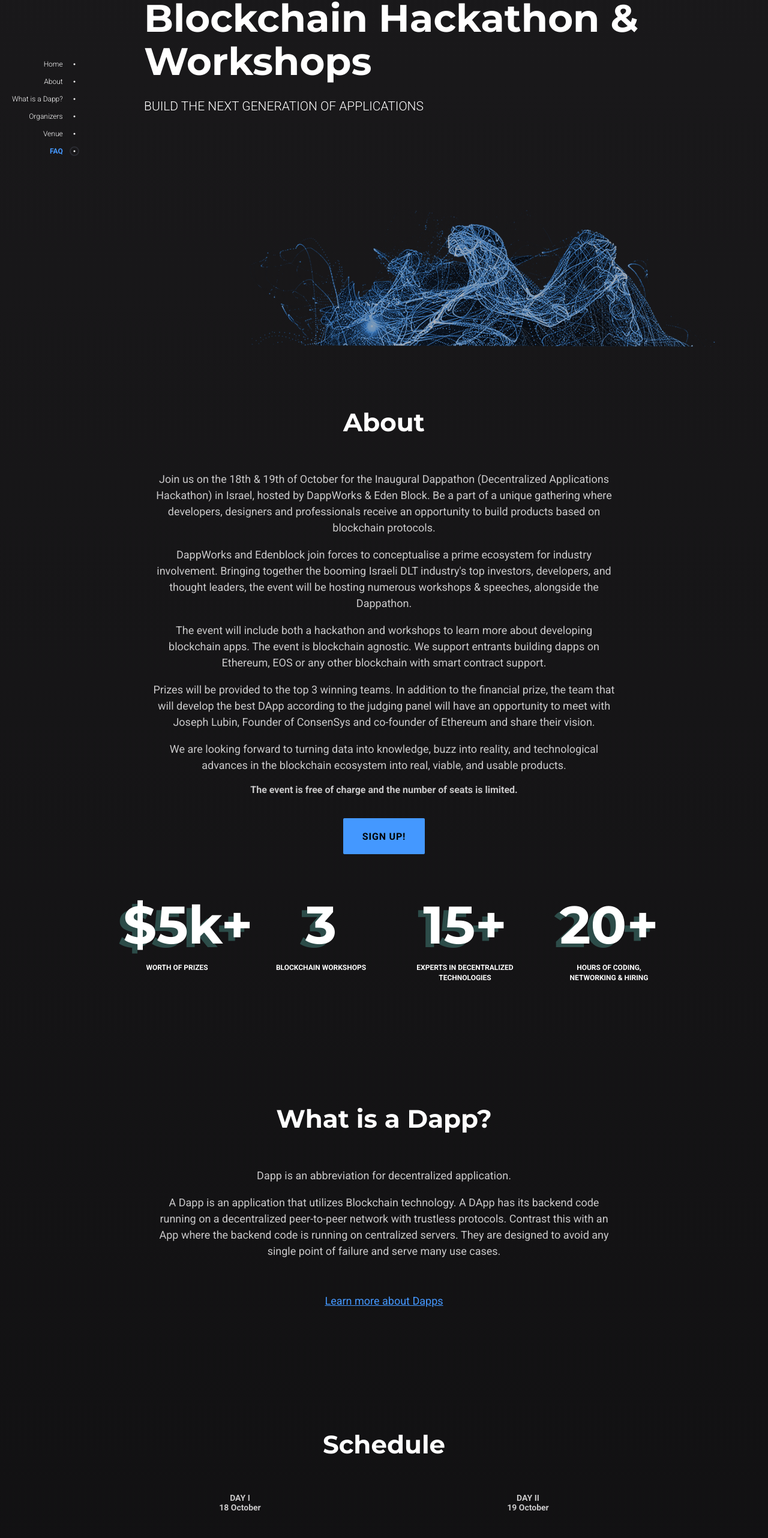
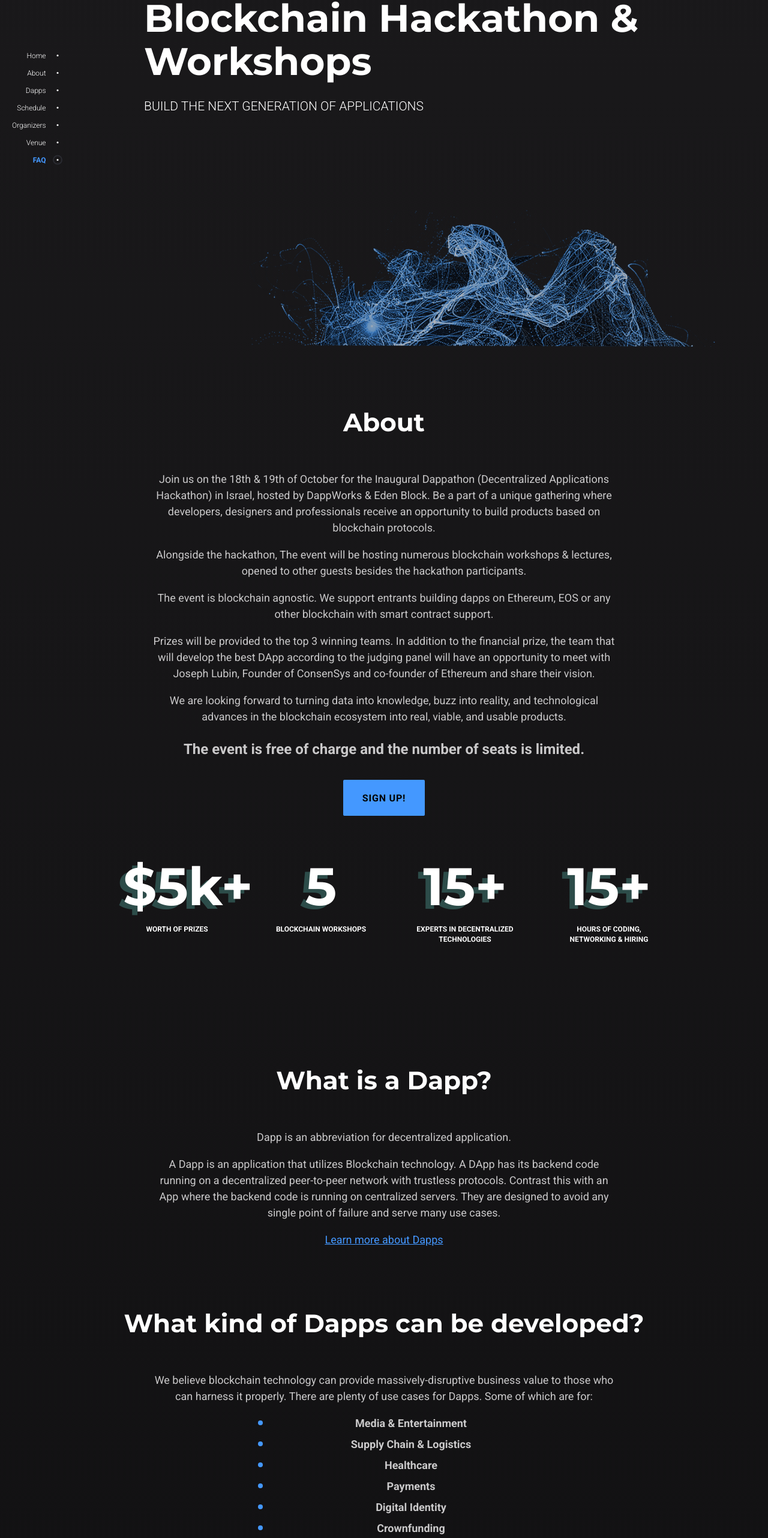
Before and after one commit to DappWorks/Dappathon, a website: page dappathon.html in a window 1280 px wide. Shown: the part 222-2786 px from the top of the page at 60% size. Drawn offline with Linux system fonts and the light colour scheme; some packages are replaced by stand-ins of ours.

Commit message:
Expand Dapps section. Rewrite paragraphs

```diff
--- a/dappathon.html
+++ b/dappathon.html
@@ -73,7 +73,10 @@
           <a href="#about" target="_blank">About</a>
         </li>
         <li>
-          <a href="#dapp" target="_blank">What is a Dapp?</a>
+          <a href="#dapps" target="_blank">Dapps</a>
+        </li>
+        <li>
+          <a href="#schedule" target="_blank">Schedule</a>
         </li>
         <!-- <li>
           <a href="#mentors" target="_blank">Mentors</a>
@@ -110,14 +113,14 @@
           <a class="page-nav__link nav-link" href="#about">About</a>
         </li>
         <li class="page-nav__list-item">
-          <a class="page-nav__link nav-link" href="#dapp">What is a Dapp?</a>
+          <a class="page-nav__link nav-link" href="#dapps">Dapps</a>
         </li>
         <!-- <li class="page-nav__list-item">
           <a class="page-nav__link nav-link" href="#mentors">Mentors</a>
         </li> -->
-        <!-- <li class="page-nav__list-item">
-          <a class="page-nav__link nav-link" href="#agenda">Agenda</a>
-        </li> -->
+        <li class="page-nav__list-item">
+          <a class="page-nav__link nav-link" href="#schedule">Schedule</a>
+        </li>
         <li class="page-nav__list-item">
           <a class="page-nav__link nav-link" href="#partners">Organizers</a>
         </li>
@@ -158,15 +161,12 @@
                 developers, designers
                 and professionals receive an opportunity to build products based on blockchain protocols.
               </p>
-              <p>DappWorks and Edenblock join forces to conceptualise a prime ecosystem for industry involvement.
-                Bringing together
-                the booming Israeli DLT industry's top investors, developers, and thought leaders, the event will be
-                hosting
-                numerous workshops & speeches, alongside the Dappathon. </p>
-              <p>The event will include both a hackathon and workshops to learn more about developing blockchain apps.
+              <p>Alongside the hackathon, The event will be hosting numerous blockchain workshops & lectures, opened to
+                other guests besides the hackathon participants.
+              </p>
+              <p>
                 The event is blockchain agnostic. We support entrants building dapps on Ethereum, EOS or any other
                 blockchain with smart contract support.</p>
-              <p>
               <p>
                 Prizes will be provided to the top 3 winning teams.
                 In addition to the financial prize, the team that will develop the best DApp according to the judging
@@ -177,7 +177,8 @@
               <p>We are looking forward to turning data into knowledge, buzz into reality, and technological advances
                 in the
                 blockchain ecosystem into real, viable, and usable products. </p>
-                <b>The event is free of charge and the number of seats is limited.</b>
+
+              <h1>The event is free of charge and the number of seats is limited.</h1>
               </p>
               <form action="https://docs.google.com/forms/d/e/1FAIpQLSfSx5PYeRFkZIKTRxjmFna8YoL3scK7D5oemVmSoiHxx42AIQ/viewform?usp=sf_link"
                 target="_blank">
@@ -193,7 +194,7 @@
               </div>
               <div class="tiles__item">
                 <div class="number">
-                  <h3 class="number__num">3</h3>
+                  <h3 class="number__num">5</h3>
                   <p class="number__desc">Blockchain Workshops</p>
                 </div>
               </div>
@@ -205,7 +206,7 @@
               </div>
               <div class="tiles__item">
                 <div class="number">
-                  <h3 class="number__num">20+</h3>
+                  <h3 class="number__num">15+</h3>
                   <p class="number__desc">hours of coding, networking &amp; hiring</p>
                 </div>
               </div>
@@ -213,7 +214,7 @@
           </div>
         </div>
       </section>
-      <section class="section" id="dapp">
+      <section class="section" id="dapps">
         <div class="row">
           <div class="section__heading">
             <h2 class="section__title">What is a Dapp?</h2>
@@ -229,39 +230,62 @@
                 on centralized servers. They are designed to avoid any single point of failure and serve many use
                 cases.
               </p>
-              <br>
-              <br>
-              <!-- <img src="./static/img/dapps.jpg" width="75%" /> </br> -->
-              <!-- <p>We believe blockchain technology can provide massively-disruptive business value to those who can
-                  harness it properly. DappWorks’s mission is to unite business leaders with senior hack teams to
-                  explore use-cases, network and create working software for:
-                  <ul>
-                    <li>
-                      Media & Entertainment
-                    </li>
-                    <li>
-                      Supply Chain & Logistics
-                    </li>
-                    <li>
-                      Healthcare
-                    </li>
-                    <li>
-                      Payments
-                    </li>
-                    <li>
-                      Automotive
-                    </li>
-                    <li>
-                      Gaming
-                    </li>
-                  </ul>
-                </p> -->
               <p>
                 <a href="https://blockgeeks.com/guides/dapps/" target="_blank">Learn more about Dapps</a>
               </p>
             </div>
           </div>
       </section>
+
+      <section id="dapptypes">
+        <div class="row">
+          <div class="section__heading">
+            <h2 class="section__title">What kind of Dapps can be developed?</h2>
+          </div>
+          <div class="section__content">
+            <div class="section__text rich-text">
+              <p>We believe blockchain technology can provide massively-disruptive business value to those who can
+                harness it properly. There are plenty of use cases for Dapps. Some of which are for:
+                <ul>
+                  <li>
+                    <b>Media &
+                      Entertainment</b>
+                  </li>
+                  <li>
+                    <b>Supply Chain & Logistics</b>
+                  </li>
+                  <li>
+                    <b>Healthcare</b>
+                  </li>
+                  <li>
+                    <b>Payments</b>
+                  </li>
+                  <li>
+                    <b>Digital Identity</b>
+                  </li>
+                  <li>
+                    <b>Crownfunding</b>
+                  </li>
+                  <li>
+                    <b>Insurance</b>
+                  </li>
+                  <li>
+                    <b>Gaming</b>
+                  </li>
+                </ul>
+              </p>
+              <p>
+                During the hackathon, you will be able to develop any type of decentralized application. Some ideas
+                include:
+                <b>Games, UI/UX solutions for blockchain, TCRs, Curation Markets,
+                  prediction markets, decentralized autonomous organization (DAOs),
+                  DEXs (exchanges), supply chain, audits of smart contracts, legal, fintech and education.
+                </b>
+              </p>
+            </div>
+          </div>
+      </section>
+
       <!-- <section class="section" id="mentors">
         <div class="row">
           <div class="section__heading">
@@ -627,7 +651,7 @@
     </section> -->
 
 
-      <section class="section" id="agenda">
+      <section class="section" id="schedule">
         <div class="row">
           <div class="section__heading">
             <h2 class="section__title">Schedule</h2>
@@ -636,7 +660,7 @@
             <div class="program">
               <div class="program__col">
                 <h3 class="program__title">DAY I
-                <br/>18 October</h3>
+                  <br />18 October</h3>
                 <div class="program__timeline">
                   <div class="program__event">
                     <p class="program__event-time">09:00</p>
@@ -651,7 +675,7 @@
                     <p class="program__event-title">Workshop: Intro to building EOS apps</p>
                   </div> -->
                   <div class="program__event">
-                  <p class="program__event-time">10:30 - 22:00</p>
+                    <p class="program__event-time">10:30 - 13:00</p>
                     <p class="program__event-title">Hack</p>
                   </div>
                   <!-- <div class="program__event">
@@ -660,20 +684,28 @@
                 </div> -->
                   <div class="program__event">
                     <p class="program__event-time">13:00 - 14:00</p>
-                  <p class="program__event-title">Lunch Break</p>
+                    <p class="program__event-title">Lunch Break + Networking</p>
+                  </div>
+                  <div class="program__event">
+                    <p class="program__event-time">14:00 - 19:00</p>
+                    <p class="program__event-title">Hack</p>
                   </div>
                   <div class="program__event">
                     <p class="program__event-time">19:00 - 20:00</p>
-                  <p class="program__event-title">Dinner Break</p>
+                    <p class="program__event-title">Dinner Break + Networking</p>
+                  </div>
+                  <div class="program__event">
+                    <p class="program__event-time">20:00 - 22:00</p>
+                    <p class="program__event-title">Hack</p>
                   </div>
                 </div>
               </div>
               <div class="program__col">
                 <h3 class="program__title">DAY II
-                <br/>19 October</h3>
+                  <br />19 October</h3>
                 <div class="program__timeline">
                   <div class="program__event">
-                  <p class="program__event-time">9:00 - 12:30</p>
+                    <p class="program__event-time">9:00 - 12:00</p>
                     <p class="program__event-title">Hack</p>
                   </div>
                   <div class="program__event">
@@ -708,7 +740,7 @@
           </div>
         </div>
       </section>
-      <section class="section section_techpartners">
+      <section class="section_techpartners">
         <div class="row">
           <div class="section__heading">
             <h2 class="section__title">Sponsors</h2>
@@ -1100,12 +1132,15 @@
 
   <!-- Twitter universal website tag code -->
   <script>
-  !function(e,t,n,s,u,a){e.twq||(s=e.twq=function(){s.exe?s.exe.apply(s,arguments):s.queue.push(arguments);
-  },s.version='1.1',s.queue=[],u=t.createElement(n),u.async=!0,u.src='//static.ads-twitter.com/uwt.js',
-  a=t.getElementsByTagName(n)[0],a.parentNode.insertBefore(u,a))}(window,document,'script');
+    !function (e, t, n, s, u, a) {
+      e.twq || (s = e.twq = function () {
+        s.exe ? s.exe.apply(s, arguments) : s.queue.push(arguments);
+      }, s.version = '1.1', s.queue = [], u = t.createElement(n), u.async = !0, u.src = '//static.ads-twitter.com/uwt.js',
+        a = t.getElementsByTagName(n)[0], a.parentNode.insertBefore(u, a))
+    }(window, document, 'script');
     // Insert Twitter Pixel ID and Standard Event data below
-  twq('init','o0am4');
-  twq('track','PageView');
+    twq('init', 'o0am4');
+    twq('track', 'PageView');
   </script>
   <!-- End Twitter universal website tag code -->
 </body>
--- a/static/css/app.css
+++ b/static/css/app.css
@@ -904,22 +904,22 @@
 .rich-text li {
 	position: relative;
 	margin-bottom: .45em;
-	padding-left: 1em
+	padding-left: 5em
 }
 
 .rich-text li::before {
 	content: '';
 	width: 6px;
 	height: 6px;
-	background-color: #ffd500;
+	background-color: #4498ff;
 	position: absolute;
-	left: 0;
+	left: 10em;
 	top: .5em;
-	border-radius: 50%
+	border-radius: 50%;
 }
 
 .rich-text ul.list-none li {
-	padding-left: 0
+	padding-left: 0;
 }
 
 .social {
```
Lines whose indentation alone changed are shown as unchanged.
